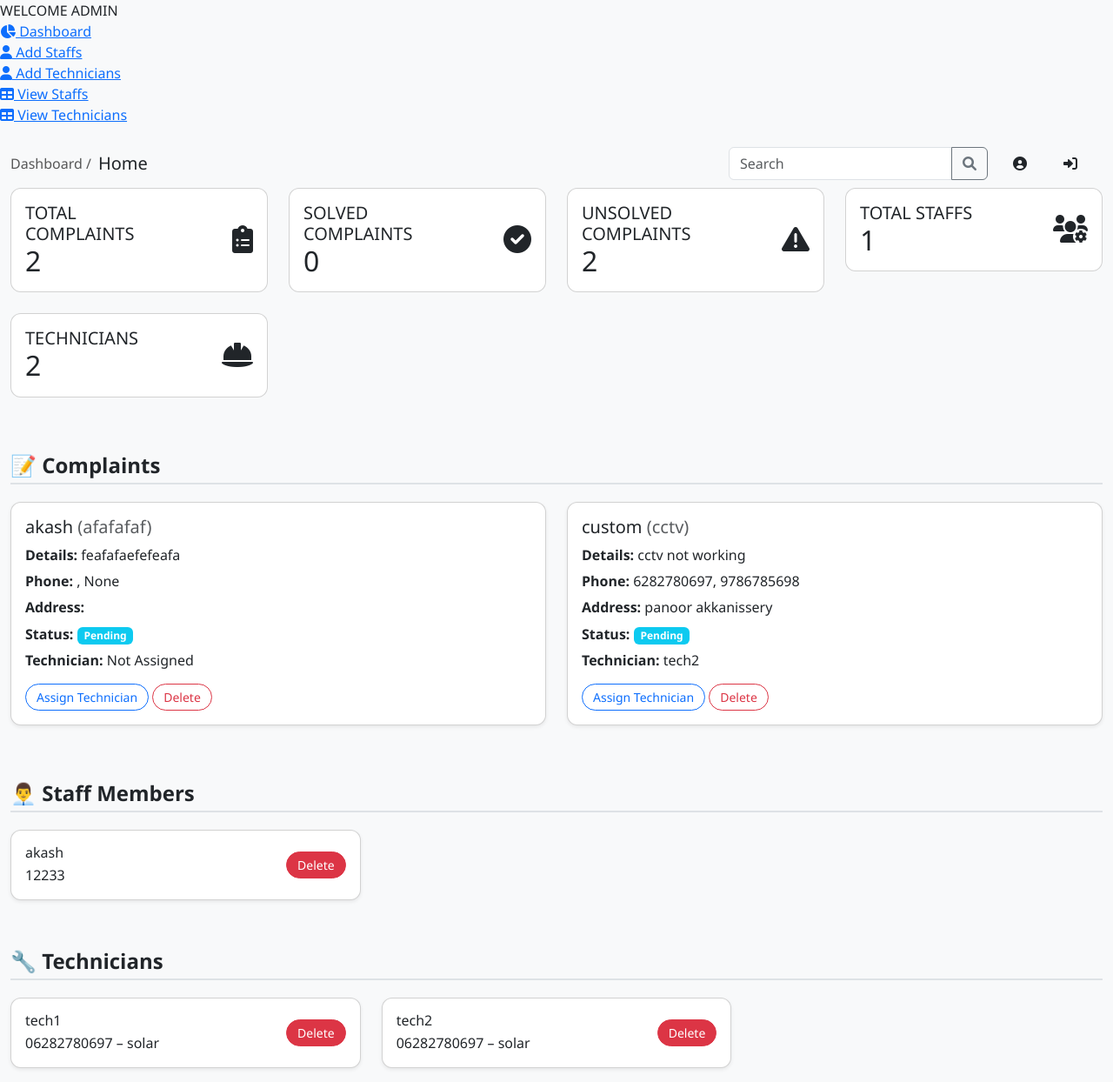
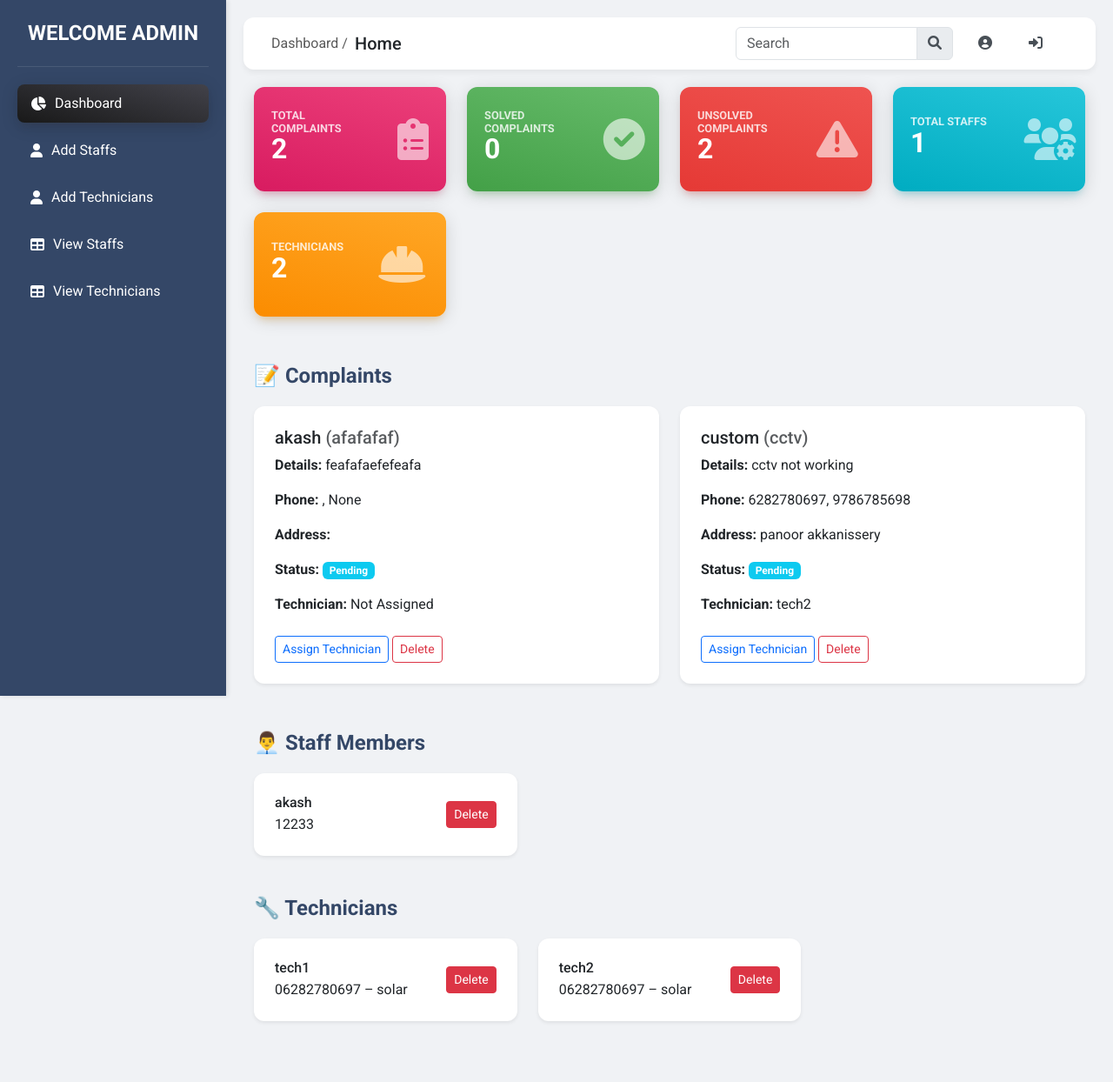
Before and after one commit to akasha17/complaint-management, a Django app: page /admin-dashboard/ in a window 1280 px wide. Shown: the whole page at 87% size. After the commit the page ends 1175 px from the top, so only its background shows below. Run offline with Django 5.2, Linux system fonts and the light colour scheme; a user stored in the database is signed in; data comes from the database, SQL or seed files in the repository.

Commit message:
adminstyle.css

```diff
--- a/cm/cmapp/static/css/adminstyle.css
+++ b/cm/cmapp/static/css/adminstyle.css
@@ -1,51 +1,243 @@
 body {
-    background-color: #f8f9fa;
-    font-family: 'Segoe UI', sans-serif;
+    font-family: 'Roboto', sans-serif; /* Use a modern font */
+    background-color: #f0f2f5; /* Light background for the overall page, slightly darker than f8f9fa */
+    overflow-x: hidden; /* Prevent horizontal scroll */
 }
 
-.navbar-brand {
-    font-size: 1.4rem;
-    font-weight: 600;
+.wrapper {
+    display: flex;
+    width: 100%;
 }
 
-.navbar .nav-link {
-    color: #ccc;
-    margin-left: 15px;
-    transition: all 0.3s ease;
-}
-.navbar .nav-link:hover {
+/* Sidebar Styling */
+.sidebar {
+    width: 260px; /* Adjust width as needed */
+    position: fixed;
+    top: 0;
+    left: 0;
+    height: 100vh;
+    background: #344767; /* Dark background for sidebar */
     color: #fff;
-    padding-left: 5px;
+    padding: 20px;
+    box-shadow: 2px 0 5px rgba(0,0,0,0.1);
+    transition: all 0.3s;
+    z-index: 1000;
 }
 
-/* Section Titles */
-.section-title {
-    margin-top: 40px;
+.sidebar-header {
+    text-align: center;
+    padding-bottom: 20px;
+    border-bottom: 1px solid rgba(255,255,255,0.1);
     margin-bottom: 20px;
-    padding-bottom: 5px;
-    font-weight: 600;
-    border-bottom: 2px solid #dee2e6;
+    font-size: 1.5rem;
+    font-weight: bold;
+    color: #fff; /* Ensure text color is white */
 }
 
-/* Cards */
-.card {
-    border-radius: 12px;
-    transition: transform 0.2s;
-}
-.card:hover {
-    transform: translateY(-2px);
-}
-.card-body p {
-    margin-bottom: 0.4rem;
+.sidebar ul.components {
+    padding: 0;
+    list-style: none;
 }
 
-/* Buttons */
-.btn-sm {
-    border-radius: 20px;
-    padding: 4px 12px;
+.sidebar ul.components li {
+    margin-bottom: 10px;
 }
 
-/* Alerts */
-.alert {
-    border-radius: 10px;
+.sidebar ul.components li a {
+    padding: 10px 15px;
+    display: block;
+    color: #fff;
+    text-decoration: none;
+    border-radius: 8px;
+    transition: all 0.3s;
+    display: flex;
+    align-items: center;
 }
+
+.sidebar ul.components li a i {
+    margin-right: 10px;
+}
+
+.sidebar ul.components li a:hover {
+    background: rgba(255,255,255,0.1);
+}
+
+.sidebar ul.components li.active a {
+    background: linear-gradient(195deg, #42424a, #191919); /* Gradient from image */
+    box-shadow: 0 4px 20px 0 rgba(0,0,0,.14), 0 7px 10px -5px rgba(66,66,74,.4);
+}
+
+.auth-pages-separator {
+    margin-top: 30px;
+    margin-bottom: 10px;
+    padding-left: 15px;
+    color: rgba(255,255,255,0.6);
+    font-size: 0.8rem;
+    text-transform: uppercase;
+    font-weight: bold;
+}
+
+/* Page Content */
+#content {
+    width: calc(100% - 260px); /* Adjust based on sidebar width */
+    margin-left: 260px; /* Push content to the right of sidebar */
+    padding: 20px;
+    min-height: 100vh;
+    transition: all 0.3s;
+    background-color: #f0f2f5; /* Lighter background for main content area, same as body for consistency */
+}
+
+/* Main Navbar (top bar) */
+.main-navbar {
+    background: #fff !important; /* White background for the top nav */
+    border-radius: 0.75rem;
+    margin-bottom: 20px;
+    padding: 10px 20px;
+    box-shadow: 0 4px 6px rgba(0,0,0,0.05); /* Lighter shadow */
+}
+
+.main-navbar .search-bar .form-control {
+    border-top-right-radius: 0;
+    border-bottom-right-radius: 0;
+    border-color: #dee2e6; /* Lighter border */
+}
+
+.main-navbar .search-bar .btn {
+    border-top-left-radius: 0;
+    border-bottom-left-radius: 0;
+    background-color: #e9ecef; /* Light grey background for search button */
+    border-color: #dee2e6;
+    color: #495057;
+}
+.main-navbar .btn-link { /* Adjust button links in top nav */
+    color: #495057 !important;
+}
+
+
+/* Stats Cards */
+.stats-cards .card {
+    border-radius: 0.75rem;
+    position: relative;
+    overflow: hidden;
+    color: #fff;
+    text-align: right;
+    height: 120px; /* Adjust height for consistent look */
+    display: flex;
+    align-items: center;
+    justify-content: flex-end;
+    box-shadow: 0 4px 20px 0 rgba(0,0,0,.14), 0 7px 10px -5px rgba(0,0,0,0.2); /* Stronger shadow for cards */
+}
+
+.stats-cards .card-body {
+    padding: 1.25rem;
+    width: 100%; /* Ensure body takes full width */
+    display: flex;
+    flex-direction: row; /* Arrange items in a row */
+    align-items: center;
+    justify-content: space-between; /* Space out icon and text */
+}
+
+.stats-cards .card-body .col-8 {
+    text-align: left; /* Align text left within its column */
+}
+
+.stats-cards .card-title {
+    font-size: 0.8rem;
+    font-weight: bold;
+    opacity: 0.8;
+    margin-bottom: 0.25rem;
+}
+
+.stats-cards .card-text {
+    font-size: 2rem;
+    font-weight: bold;
+    margin-bottom: 0.5rem;
+    line-height: 1; /* Adjust line height */
+}
+
+/* Card Backgrounds and Shadows - Matching the image's style */
+.stats-cards .card-stats-primary { /* Total Complaints - Material Purple/Pinkish */
+    background: linear-gradient(195deg, #EC407A, #D81B60);
+    box-shadow: 0 4px 20px 0 rgba(0,0,0,.14), 0 7px 10px -5px rgba(236,64,122,.4);
+}
+
+.stats-cards .card-stats-success { /* Solved Complaints - Material Green */
+    background: linear-gradient(195deg, #66BB6A, #43A047);
+    box-shadow: 0 4px 20px 0 rgba(0,0,0,.14), 0 7px 10px -5px rgba(102,187,106,.4);
+}
+
+.stats-cards .card-stats-danger { /* Unsolved Complaints - Material Red */
+    background: linear-gradient(195deg, #EF5350, #E53935);
+    box-shadow: 0 4px 20px 0 rgba(0,0,0,.14), 0 7px 10px -5px rgba(239,83,80,.4);
+}
+
+.stats-cards .card-stats-info { /* Total Staff - Material Blue */
+    background: linear-gradient(195deg, #26C6DA, #00ACC1);
+    box-shadow: 0 4px 20px 0 rgba(0,0,0,.14), 0 7px 10px -5px rgba(38,198,218,.4);
+}
+
+.stats-cards .card-stats-warning { /* Technicians - Material Orange */
+    background: linear-gradient(195deg, #FFA726, #FB8C00);
+    box-shadow: 0 4px 20px 0 rgba(0,0,0,.14), 0 7px 10px -5px rgba(255,167,38,.4);
+}
+
+
+.stats-cards .card .fa-2x {
+    color: rgba(255,255,255,0.6);
+    font-size: 3rem; /* Larger icon */
+    position: relative; /* Make it relative to align within flexbox */
+    margin-left: auto; /* Push icon to the right if needed, but flexbox handles it */
+}
+
+/* General Card Styling for Complaints, Staff, Technicians */
+.section-title {
+    margin-top: 30px;
+    margin-bottom: 20px;
+    font-weight: bold;
+    color: #344767;
+    font-size: 1.5rem;
+}
+
+.card { /* General card style for the list items */
+    border-radius: 0.75rem;
+    box-shadow: 0 2px 4px rgba(0,0,0,0.05);
+    border: none; /* Remove default bootstrap border */
+}
+
+.card-body {
+    padding: 1.5rem;
+}
+
+/* Responsive adjustments */
+@media (max-width: 768px) {
+    .sidebar {
+        margin-left: -260px; /* Hide sidebar by default on smaller screens */
+    }
+    .sidebar.active {
+        margin-left: 0;
+    }
+    #content {
+        width: 100%;
+        margin-left: 0;
+    }
+    #content.active {
+        margin-left: 260px;
+    }
+    .main-navbar .search-bar {
+        display: none; /* Hide search bar on small screens */
+    }
+    .main-navbar .d-flex.w-100 {
+        flex-direction: column;
+        align-items: flex-start !important;
+    }
+    .main-navbar .d-flex.align-items-center {
+        margin-top: 10px;
+    }
+    .main-navbar .btn-link {
+        padding: 5px;
+    }
+    .stats-cards .col-xl-3 {
+        flex: 0 0 100%;
+        max-width: 100%;
+    }
+}
```
